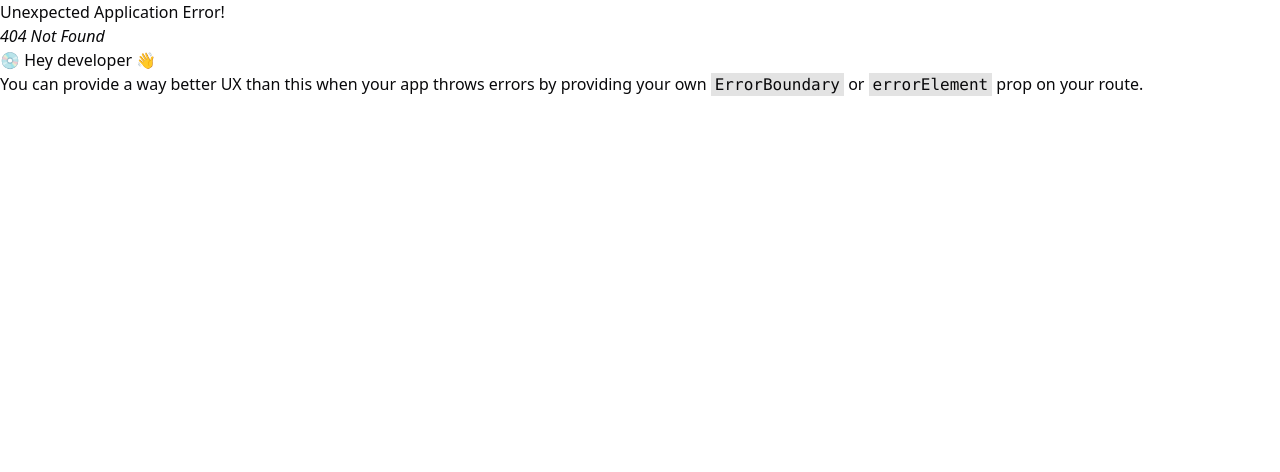
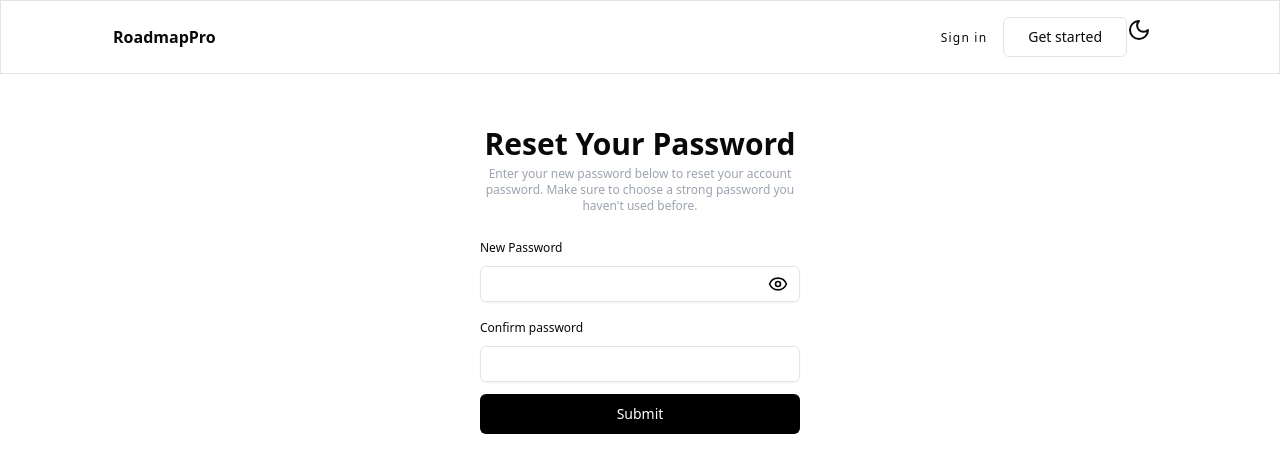
Before and after one commit to sahhhall/roadmapPro, a React app in the folder client/: page /reset-password in a window 1280 px wide. Before the commit this address had no page. Shown: the top 472 px of the page. Built offline with nearby package versions, Linux system fonts and the light colour scheme; the HTML template or start-up script is replaced by a standard one.

Commit message:
feat: reset-password done

```diff
--- a/client/src/features/auth/components/ForgotPassowrdForm.tsx
+++ b/client/src/features/auth/components/ForgotPassowordForm.tsx
@@ -23,8 +23,8 @@ const formSchema = z.object({
 });
 
 const ForgotPassowrdForm = () => {
+  const [checkText, setcheckText] = useState<boolean>(false);
   const { toast } = useToast();
-  const [checkText, setcheckText] = useState<boolean>(false);
   const { doRequest, loading } = useAuthRequest({
     path: userRoutes.forgotpassword,
     method: "post",
--- /dev/null
+++ b/client/src/features/auth/components/ResetPasswordForm.tsx
@@ -0,0 +1,146 @@
+import {
+  Form,
+  FormControl,
+  FormField,
+  FormItem,
+  FormLabel,
+  FormMessage,
+} from "@/components/ui/form";
+import { useToast } from "@/hooks/use-toast";
+import {
+  Eye as ShowPasswordIcon,
+  EyeOff as HidePasswordIcon,
+} from "lucide-react";
+import { zodResolver } from "@hookform/resolvers/zod";
+import { useForm } from "react-hook-form";
+import { z } from "zod";
+import useAuthRequest from "@/features/auth/hooks/useAuthRequest";
+import { userRoutes } from "@/features/auth/services/endpoints";
+import { Input } from "@/components/ui/input";
+import { Button } from "@/components/ui/button";
+import { ToastAction } from "@/components/ui/toast";
+import { useState } from "react";
+import { useNavigate, useSearchParams } from "react-router-dom";
+
+const formSchema = z
+  .object({
+    newPassword: z
+      .string()
+      .min(6, "Password must be at least 6 characters")
+      .regex(/^(?=.*[A-Z])(?=.*\d)(?=.*[!@#$%^&*])[A-Za-z\d!@#$%^&*]{6,}$/, {
+        message: "enter strong password",
+      }),
+    newPasswordConfirm: z.string(),
+  })
+  .refine((data) => data.newPassword === data.newPasswordConfirm, {
+    message: "Passwords must match",
+    path: ["newPasswordConfirm"],
+  });
+const ResetPasswordForm = () => {
+  const [showPassword, setShowPassword] = useState(false);
+  const [searchParams] = useSearchParams();
+  const token = searchParams.get("code");
+  const email = searchParams.get("email");
+  const { toast } = useToast();
+  const navigate = useNavigate();
+  const { doRequest, loading } = useAuthRequest({
+    path: userRoutes.resetpassword,
+    method: "patch",
+    onSuccess: () => {
+      navigate("/");
+    },
+  });
+  const togglePasswordVisibility = () => {
+    setShowPassword(!showPassword);
+  };
+  const form = useForm<z.infer<typeof formSchema>>({
+    resolver: zodResolver(formSchema),
+    defaultValues: {
+      newPassword: "",
+      newPasswordConfirm: "",
+    },
+  });
+  const onSubmit = async (values: z.infer<typeof formSchema>) => {
+    console.log(email);
+    const response = await doRequest({
+      newPassword: values.newPassword,
+      token,
+      email,
+    });
+    if (!response.success) {
+      if (response.error?.status === 400) {
+        toast({
+          variant: "destructive",
+          title: `${response.error.message}`,
+          action: <ToastAction altText="Try again">Try again</ToastAction>,
+        });
+      } else {
+        toast({
+          variant: "destructive",
+          title: "Uh oh! Something went wrong.",
+          action: <ToastAction altText="Try again">Try again</ToastAction>,
+        });
+      }
+    } else {
+      toast({
+        variant: "default",
+        title: "Success!",
+        description: "Password reset successfully.",
+      });
+    }
+  };
+  return (
+    <Form {...form}>
+      <form className=" space-y-3 " onSubmit={form.handleSubmit(onSubmit)}>
+        <FormField
+          control={form.control}
+          name="newPassword"
+          render={({ field }) => (
+            <FormItem className="relative">
+              <FormLabel className="text-xs">New Password</FormLabel>
+              <FormControl>
+                <div className="relative ">
+                  <Input type={showPassword ? "text" : "password"} {...field} />
+                  <div
+                    className="absolute right-3 top-2 cursor-pointer"
+                    onClick={togglePasswordVisibility}
+                  >
+                    {showPassword ? (
+                      <HidePasswordIcon size={20} />
+                    ) : (
+                      <ShowPasswordIcon size={20} />
+                    )}
+                  </div>
+                </div>
+              </FormControl>
+              <FormMessage />
+            </FormItem>
+          )}
+        />
+        <FormField
+          control={form.control}
+          name="newPasswordConfirm"
+          render={({ field }) => (
+            <FormItem>
+              <FormLabel className="text-xs">Confirm password</FormLabel>
+              <FormControl>
+                <Input {...field} />
+              </FormControl>
+              <FormMessage />
+            </FormItem>
+          )}
+        />
+        <Button
+          className="mt-5"
+          size={"submit"}
+          variant={"submit"}
+          type="submit"
+        >
+          {loading ? loading : "Submit"}
+        </Button>
+      </form>
+    </Form>
+  );
+};
+
+export default ResetPasswordForm;
--- a/client/src/features/auth/hooks/useAuthRequest.tsx
+++ b/client/src/features/auth/hooks/useAuthRequest.tsx
@@ -4,7 +4,7 @@ import { LoaderCircle } from "lucide-react";
 
 export interface RequestHookProps {
   path: string;
-  method: "get" | "post" | "put" | "delete";
+  method: "get" | "post" | "put" | "delete" | "patch";
   onSuccess?: (data: any) => void;
 }
 export default ({ path, method, onSuccess }: RequestHookProps) => {
--- a/client/src/features/auth/index.ts
+++ b/client/src/features/auth/index.ts
@@ -1,4 +1,5 @@
 import LoginPage from "@/features/auth/pages/LoginPage";
 import SignupPage from "@/features/auth/pages/SignupPage";
 import ForgotPasswordPage from '@/features/auth/pages/Forgotpassword'
-export { LoginPage, SignupPage, ForgotPasswordPage }
+import ResetpasswordPage from '@/features/auth/pages/Resetpassword'
+export { LoginPage, SignupPage, ForgotPasswordPage, ResetpasswordPage }
--- a/client/src/features/auth/pages/Forgotpassword.tsx
+++ b/client/src/features/auth/pages/Forgotpassword.tsx
@@ -1,5 +1,5 @@
 import Container from "@/components/Container";
-import ForgotPassowrdForm from "../components/ForgotPassowrdForm";
+import ForgotPassowrdForm from "../components/ForgotPassowordForm";
 import { Link } from "react-router-dom";
 import { Button } from "@/components/ui/button";
 
--- /dev/null
+++ b/client/src/features/auth/pages/Resetpassword.tsx
@@ -0,0 +1,21 @@
+import Container from "@/components/Container";
+import ResetPasswordForm from "@/features/auth/components/ResetPasswordForm";
+
+const Resetpassword = () => {
+  return (
+    <Container className="min-h-96 flex items-center justify-center">
+      <div className="mt-7 flex flex-col max-w-80 w-full h-auto">
+        <h1 className="text-3xl  w-full text-center font-bold">
+          Reset Your Password
+        </h1>
+        <p className="text-center mt-1 mb-5 text-xs text-gray-400">
+          Enter your new password below to reset your account password.
+          Make sure to choose a strong password you haven't used before.
+        </p>
+        <ResetPasswordForm />
+      </div>
+    </Container>
+  );
+};
+
+export default Resetpassword;
--- a/client/src/router/router.tsx
+++ b/client/src/router/router.tsx
@@ -5,6 +5,7 @@ import {
   UserManagment,
 } from "@/features/admin";
 import { ForgotPasswordPage, LoginPage, SignupPage } from "@/features/auth";
+import Resetpassword from "@/features/auth/pages/Resetpassword";
 import UserLayout from "@/layout/UserLayout";
 import Home from "@/pages/HomePage";
 import { createBrowserRouter } from "react-router-dom";
@@ -18,6 +19,10 @@ const routes = createBrowserRouter([
       { path: "/login", element: <LoginPage /> },
       { path: "/signup", element: <SignupPage /> },
       { path: "/forgot-password", element: <ForgotPasswordPage /> },
+      {
+        path: "/reset-password",
+        element: <Resetpassword />,
+      },
     ],
   },
   {
```
Also changed, not shown: 2 other files (tests, documents, lock files or other folders).
